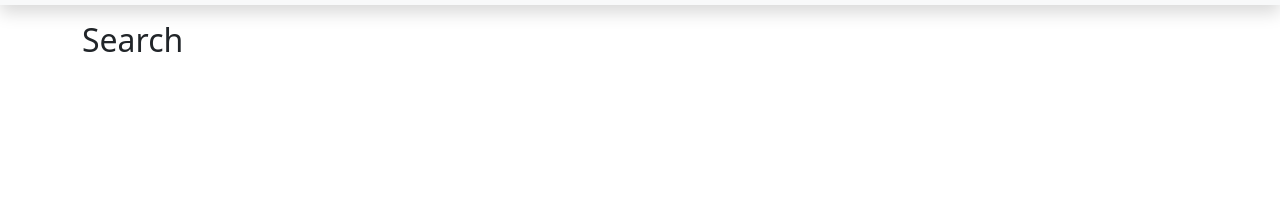
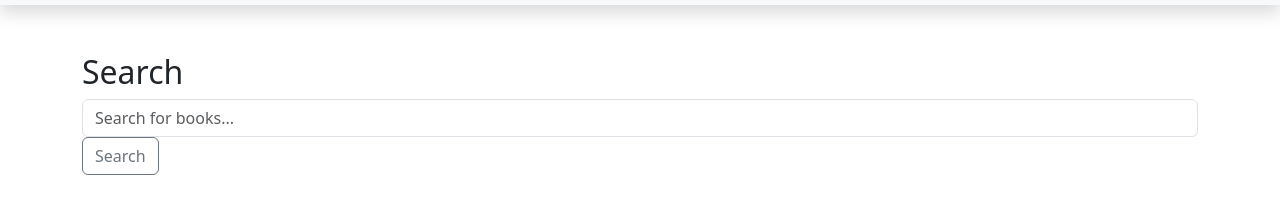
Before and after one commit to xXQiuChenXx/bootstrap-practise, a plain HTML site: page bookstore/search.html in a window 1280 px wide. Shown: the part 52-266 px from the top of the page. Drawn offline with nearby package versions, Linux system fonts and the light colour scheme; files whose address does not match are found by name.

Commit message:
Update search.html

```diff
--- a/bookstore/search.html
+++ b/bookstore/search.html
@@ -46,7 +46,9 @@
         <div class="collapse navbar-collapse" id="navbarSupportedContent">
           <ul class="navbar-nav me-auto mb-2 mb-lg-0">
             <li class="nav-item">
-              <a class="nav-link" aria-current="page" href="./index.html">Home</a>
+              <a class="nav-link" aria-current="page" href="./index.html"
+                >Home</a
+              >
             </li>
             <li class="nav-item dropdown">
               <a
@@ -141,8 +143,26 @@
         </div>
       </div>
     </nav>
-    <div class="container my-3">
+    <div class="container my-5">
+      <div>
         <h2>Search</h2>
+        <div class="flex w-80">
+          <input
+            type="text"
+            class="form-control inline"
+            placeholder="Search for books..."
+            aria-label="search"
+            aria-describedby="button-addon2"
+          />
+          <button
+            class="btn btn-outline-secondary inline"
+            type="button"
+            id="button-addon2"
+          >
+            Search
+          </button>
+        </div>
+      </div>
     </div>
 
     <script
```
